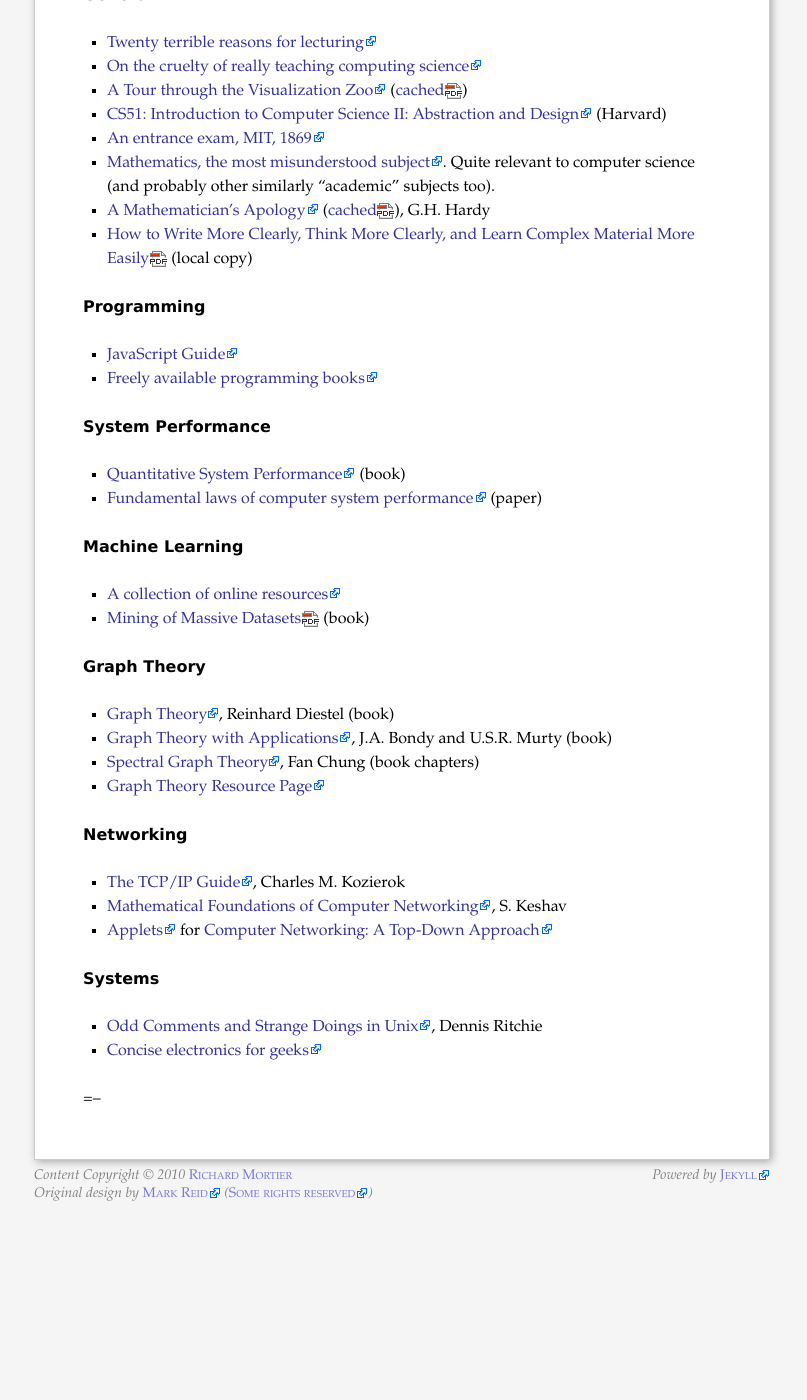
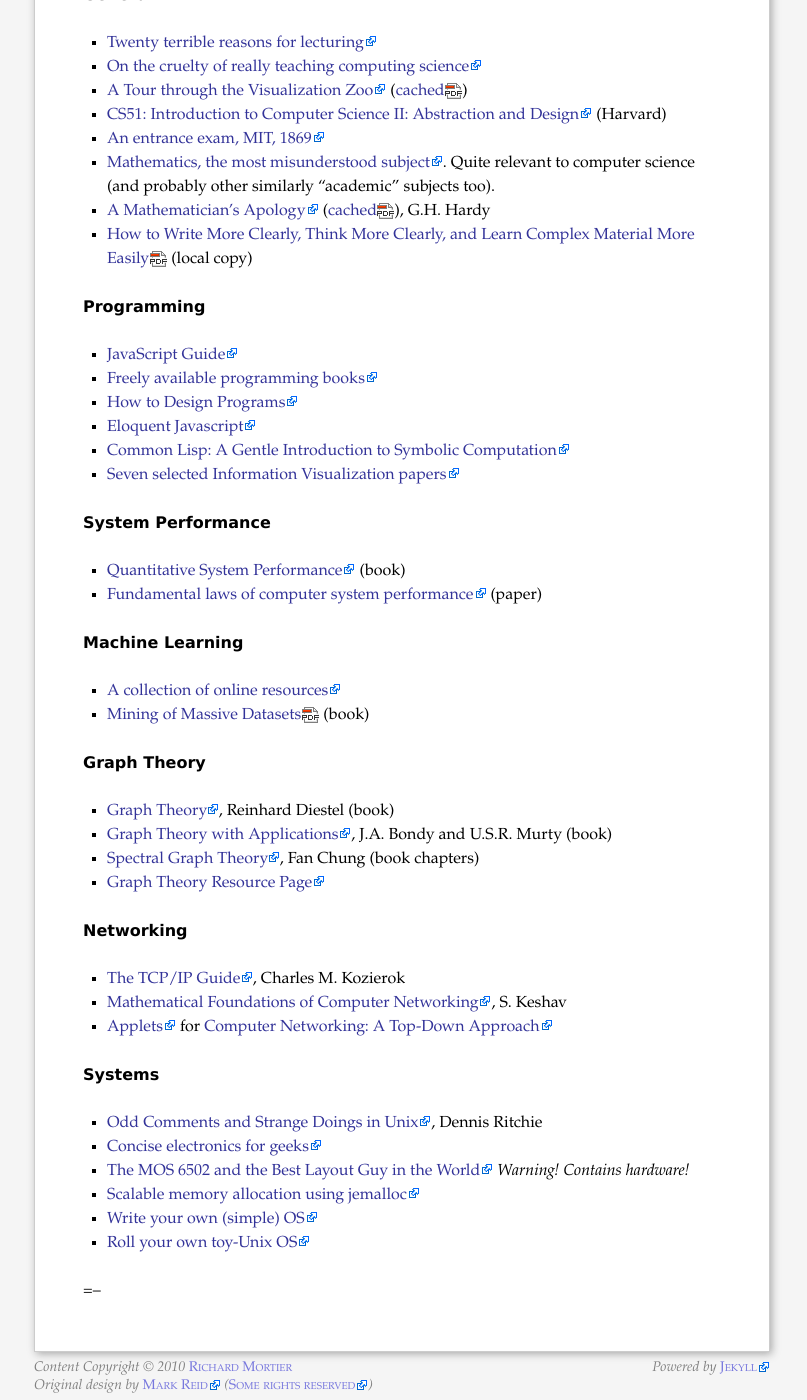
Before and after one commit to mor1/mort-www, a Jekyll site: the page built from teaching/index.md, in a window 1280 px wide and 1400 px high, scrolled down 616 px. Shown: the whole window, without its empty margins (238-1045 px from the left). Built offline with Jekyll 4.4.1, drawn with Linux system fonts in a browser that asks for light colours; Markdown is read by kramdown in place of the engine named in the settings; before the commit the page ends 1824 px from its top, so only the background shows below that.

Commit message:
more links

```diff
--- a/teaching/index.md
+++ b/teaching/index.md
@@ -64,13 +64,19 @@ General
 + [How to Write More Clearly, Think More Clearly, and Learn Complex
   Material More Easily](./material/WriteThinkLearn.pdf) (local copy)
 
+
 Programming
 -----------
 
 + [JavaScript Guide](https://developer.mozilla.org/en/JavaScript/Guide)
 + [Freely available programming
   books](http://stackoverflow.com/questions/194812/list-of-freely-available-programming-books)
-
++ [How to Design Programs](http://htdp.org/2003-09-26/Book/)
++ [Eloquent Javascript](http://eloquentjavascript.net/)
++ [Common Lisp: A Gentle Introduction to Symbolic
+  Computation](http://www.cs.cmu.edu/~dst/LispBook/index.html)
++ [Seven selected Information Visualization
+  papers](http://fellinlovewithdata.com/guides/7-classic-foundational-vis-papers)
 
 System Performance
 ------------------
@@ -124,5 +130,14 @@ Systems
   Ritchie
 + [Concise electronics for
   geeks](http://lcamtuf.coredump.cx/electronics/)
++ [The MOS 6502 and the Best Layout Guy in the
+  World](http://research.swtch.com/2011/01/mos-6502-and-best-layout-guy-in-world.html)
+  *Warning! Contains hardware!*
++ [Scalable memory allocation using
+  jemalloc](http://www.facebook.com/notes/facebook-engineering/scalable-memory-allocation-using-jemalloc/480222803919)
++ [Write your own (simple)
+  OS](http://mikeos.berlios.de/write-your-own-os.html)
++ [Roll your own toy-Unix
+  OS](http://www.jamesmolloy.co.uk/tutorial_html/index.html)
 
 =--
```
Also changed, not shown: index.md (+2 -1 lines).
